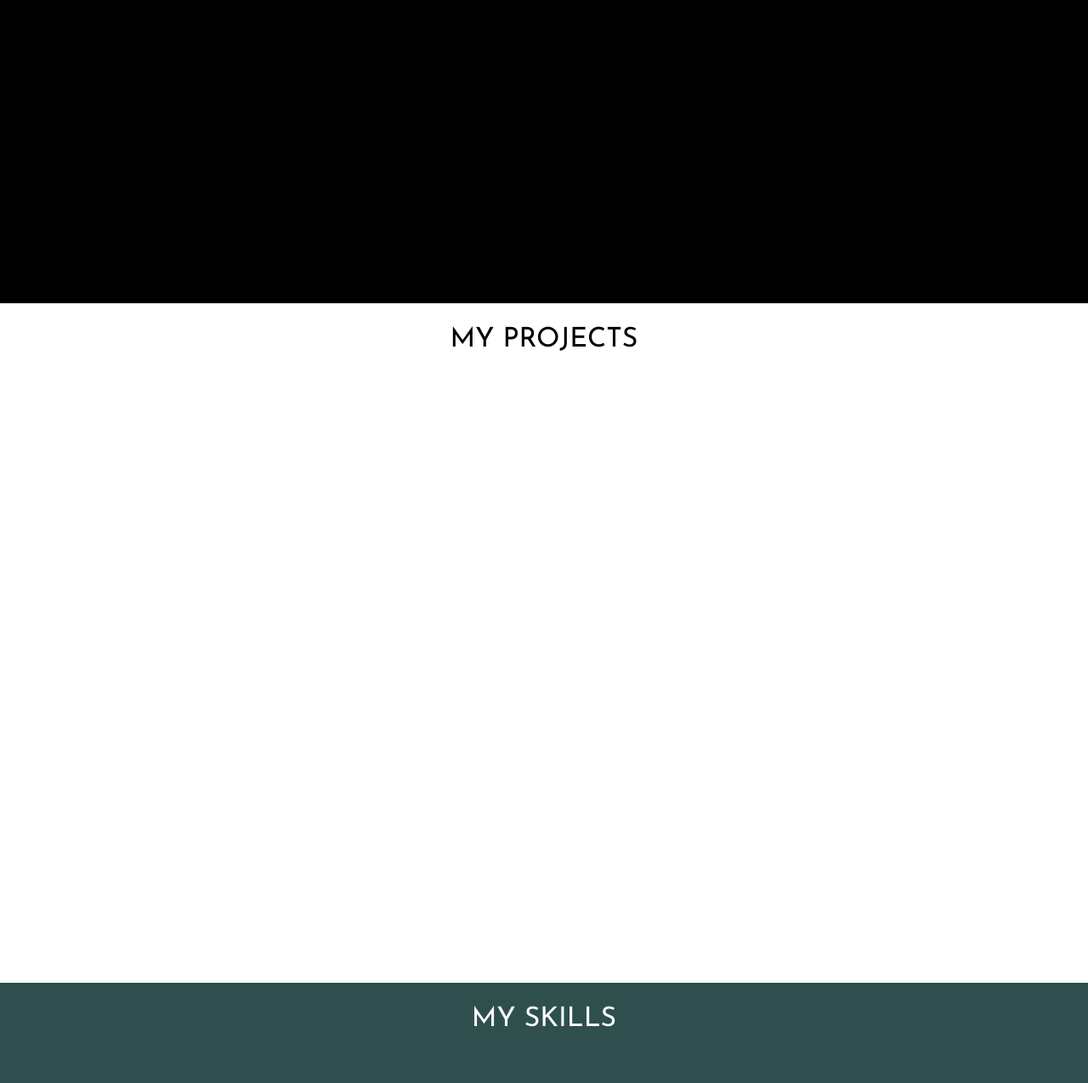
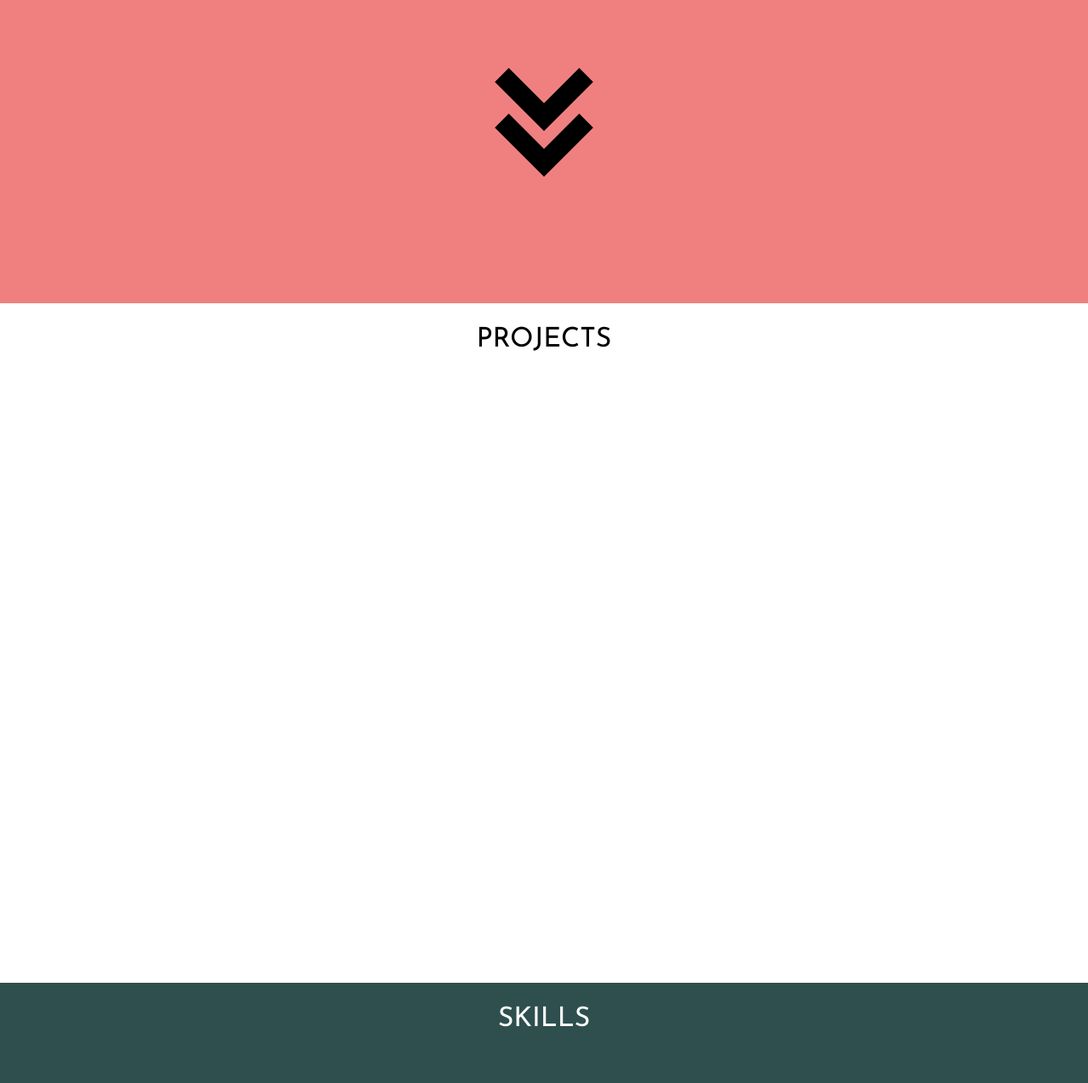
Before and after one commit to brad-mortensen/portfolio, a website: page index.html in a window 1280 px wide. Shown: the part 443-1718 px from the top of the page at 85% size. Drawn offline with nearby package versions, Linux system fonts and the light colour scheme.

Commit message:
adds assets

```diff
--- a/index.html
+++ b/index.html
@@ -17,14 +17,15 @@
   <div class="header">
     <h1>Brad Mortensen</h1>
     <p class="intro">I'm da best you eva seent.</p>
+    <img src="assets/two-down-arrows.svg" alt="scroll-arrow" />
   </div>
   <div class="main-container">
     <div class="projects">
-      <h2 class="projects-header">My Projects</h2>
+      <h2 class="projects-header">Projects</h2>
       <div class="projects-container"></div>
     </div>
     <div class="skills">
-      <h2 class="skills-header">My Skills</h2>
+      <h2 class="skills-header">Skills</h2>
       <div class="skills-container"></div>
     </div>
     <div class="contact">
@@ -33,6 +34,10 @@
     </div>
   </div>
   <div class="footer">
+    <div>Icon made by <a href="https://www.freepik.com/" title="Freepik">Freepik</a> from <a
+        href="https://www.flaticon.com/" title="Flaticon">www.flaticon.com</a> is licensed by <a
+        href="http://creativecommons.org/licenses/by/3.0/" title="Creative Commons BY 3.0" target="_blank">CC 3.0 BY</a>
+    </div>
     <p>2019 © Brad Mortensen</p>
   </div>
 </body>
--- a/scss/styles.scss
+++ b/scss/styles.scss
@@ -16,11 +16,11 @@ body {
 }
 
 .header {
-  background-color: black;
+  background-color: lightcoral;
   display: flex;
   flex-flow: column;
   align-items: center;
-  justify-content: center;
+  justify-content: space-evenly;
   height: 100vh;
 
   h1 {
@@ -34,6 +34,11 @@ body {
     color: white;
     font-family: $serif;
     text-transform: uppercase;
+  }
+
+  img {
+    width: 10%;
+    height: auto;
   }
 }
 
```
Also changed, not shown: assets/two-down-arrows.svg (added), css/styles.css.
